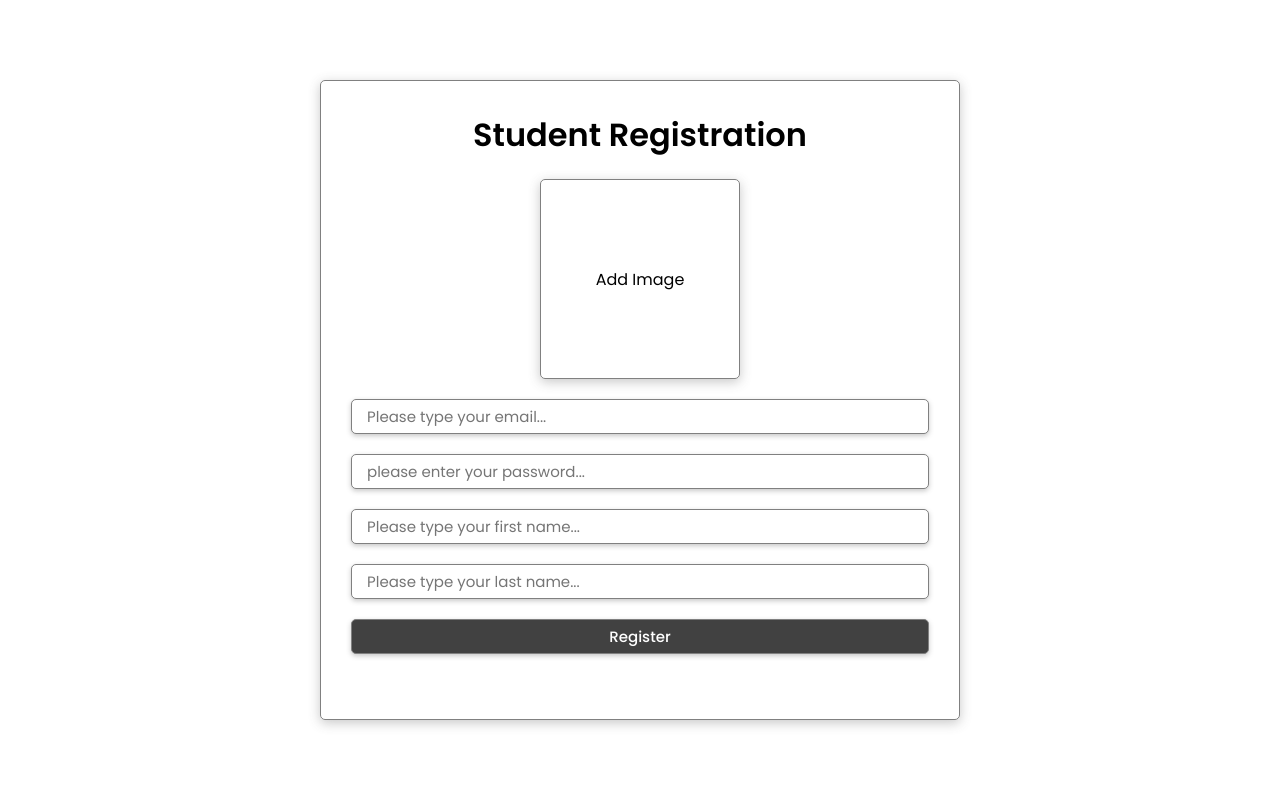
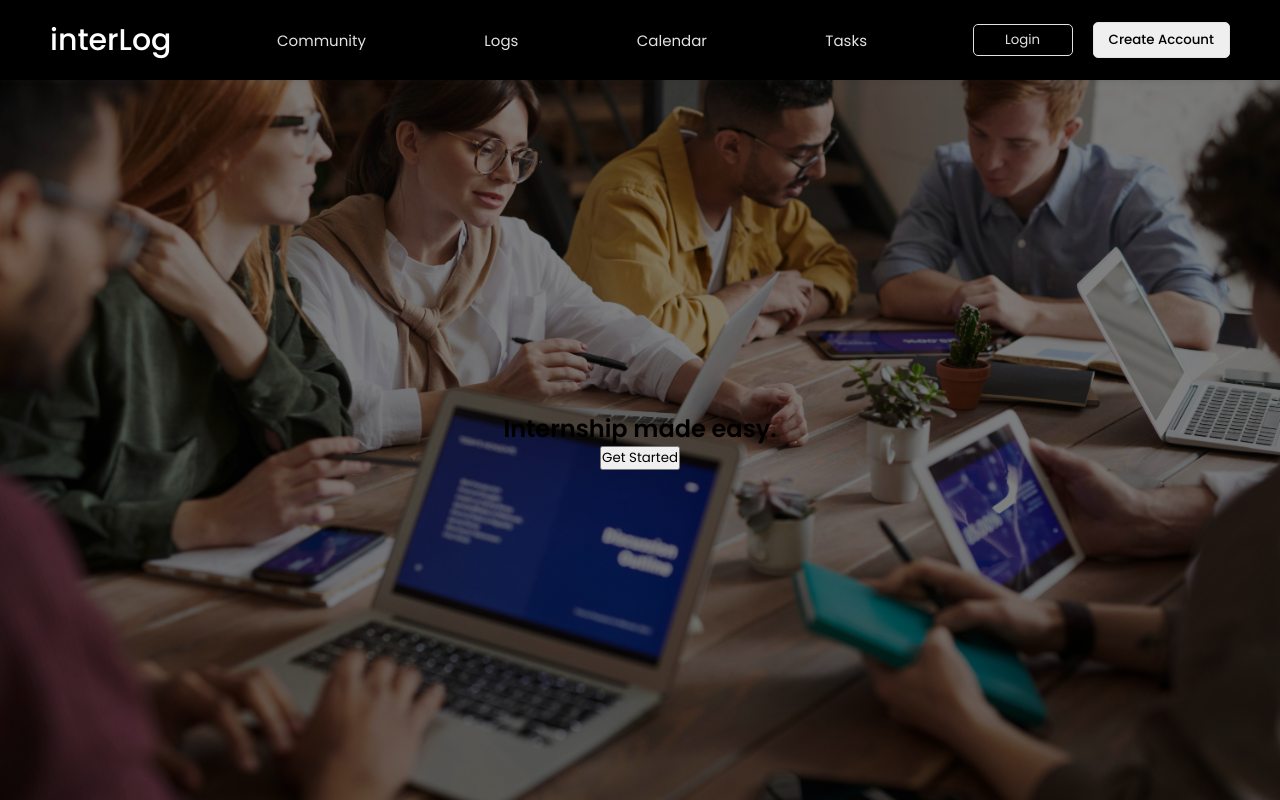
Before and after one commit to smolLloren/InterLog, a React (Create React App) app: page /home in a window 1280 px wide. Built offline with nearby package versions, Linux system fonts and the light colour scheme.

Commit message:
Homepage & Navbar Added

```diff
--- a/package.json
+++ b/package.json
@@ -6,6 +6,7 @@
     "@testing-library/jest-dom": "^5.17.0",
     "@testing-library/react": "^13.4.0",
     "@testing-library/user-event": "^13.5.0",
+    "firebase": "^10.12.3",
     "react": "^18.3.1",
     "react-dom": "^18.3.1",
     "react-scripts": "5.0.1",
--- a/src/App.js
+++ b/src/App.js
@@ -1,10 +1,11 @@
 import "./index.css";
-import Register from "../src/pages/register";
+import Navbar from "./Components/navbar";
+import Home from "./Pages/home";
 
 function App() {
     return (
         <div className="App">
-            <Register />
+            <Home />
         </div>
     );
 }
--- /dev/null
+++ b/src/Components/navbar.js
@@ -0,0 +1,24 @@
+import React from "react";
+import "../styles/navbar.css";
+
+function navbar() {
+    return (
+        <div className="navbar">
+            <h1>interLog</h1>
+            <ul>
+                <li>Community</li>
+                <li>Logs</li>
+                <li>Calendar</li>
+                <li>Tasks</li>
+            </ul>
+            <div className="navbar-buttons">
+                <button className="login-button">Login</button>
+                <button className="create-account-button">
+                    Create Account
+                </button>
+            </div>
+        </div>
+    );
+}
+
+export default navbar;
--- a/src/index.css
+++ b/src/index.css
@@ -15,3 +15,9 @@
     font-family: "Poppins", sans-serif;
     transition: 0.2s;
 }
+
+:root {
+    --backColor: #000000;
+    --lightColoredText: #e2e2e2;
+    --mainTextColor: #ffffff;
+}
--- /dev/null
+++ b/src/pages/home.js
@@ -0,0 +1,19 @@
+import React from "react";
+import Navbar from "../Components/navbar";
+import "../styles/home.css";
+
+function home() {
+    return (
+        <>
+            <Navbar />
+            <div className="home-page">
+                <h2>
+                    <span className="main-text">Internship</span> made easy.
+                </h2>
+                <button>Get Started</button>
+            </div>
+        </>
+    );
+}
+
+export default home;
--- /dev/null
+++ b/src/styles/home.css
@@ -0,0 +1,14 @@
+.home-page {
+    height: 100vh;
+    padding-top: 80px;
+    background-image: url(../Assets/landing\ page\ background\ img.jpg);
+    background-size: cover;
+    background-position: top;
+    background-repeat: no-repeat;
+    background-blend-mode: darken;
+    background-color: rgba(0, 0, 0, 0.5);
+    display: flex;
+    flex-direction: column;
+    align-items: center;
+    justify-content: center;
+}
--- /dev/null
+++ b/src/styles/navbar.css
@@ -0,0 +1,76 @@
+@import url(../index.css);
+
+.navbar {
+    width: 100%;
+    height: 80px;
+    padding: 0 50px;
+    z-index: 1000;
+    position: fixed;
+    box-shadow: 0px 2px 4px rgba(56, 56, 56, 0.1);
+    background-color: var(--backColor);
+    color: var(--mainTextColor);
+    display: flex;
+    align-items: center;
+    justify-content: space-between;
+    font-size: 15px;
+}
+
+.navbar h1 {
+    cursor: pointer;
+    font-weight: 500;
+}
+
+.navbar h1:hover {
+    color: var(--lightColoredText);
+}
+
+.navbar ul {
+    display: flex;
+    align-items: center;
+    justify-content: space-between;
+    width: 50%;
+    color: var(--lightColoredText);
+}
+
+.navbar ul {
+    cursor: pointer;
+}
+
+.navbar ul li:hover {
+    color: var(--mainTextColor);
+}
+
+.navbar .navbar-buttons {
+    display: flex;
+    align-items: center;
+    gap: 20px;
+}
+
+.navbar .navbar-buttons .login-button {
+    background-color: transparent;
+    border: 1px solid var(--lightColoredText);
+    border-radius: 5px;
+    color: var(--lightColoredText);
+    padding: 5px 10px;
+    width: 100px;
+    cursor: pointer;
+}
+
+.navbar .navbar-buttons .login-button:hover {
+    background-color: var(--mainTextColor);
+    color: var(--backColor);
+}
+
+.navbar .navbar-buttons .create-account-button {
+    padding: 7px 15px;
+    border: 1px solid var(--lightColoredText);
+    border-radius: 5px;
+    font-weight: 500;
+    cursor: pointer;
+}
+
+
+.navbar .navbar-buttons .create-account-button:hover {
+    background-color: var(--backColor);
+    color: var(--mainTextColor);
+}
--- a/src/styles/register.css
+++ b/src/styles/register.css
@@ -19,8 +19,10 @@
 }
 
 .register-page .details-container .add-image {
-    height: 200px;
-    width: 200px;
+    padding: 10px;
+    text-wrap: nowrap;
+    height: 100px;
+    width: 100px;
     border: 1px solid gray;
     border-radius: 5px;
     box-shadow: 0px 3px 12px rgba(73, 73, 73, 0.3);
```
Also changed, not shown: src/Firebase/firebase.js (added, +15 -0 lines), src/Assets/landing page background img.jpg (added), 1 other file (tests, documents, lock files or other folders).
